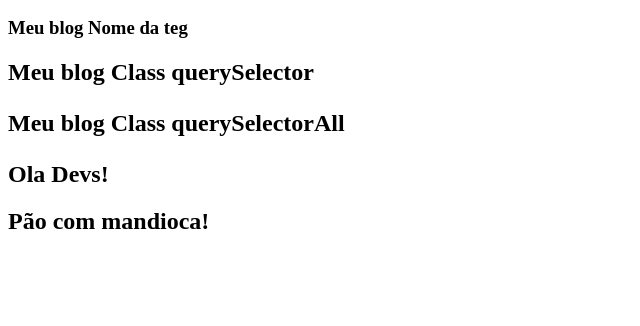
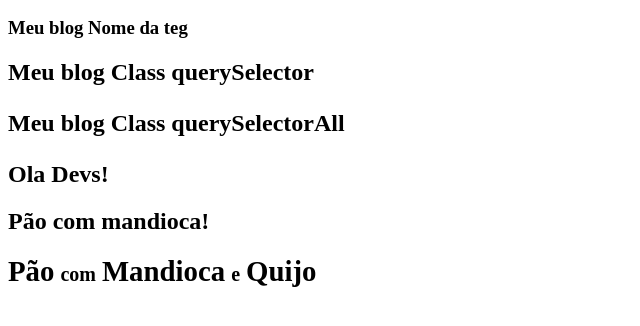
Before and after one commit to leonardo934/Pilotando-com-a-DOM, a plain HTML site: page Selecionando elementos/index.html in a window 1280 px wide. Shown: the part 110-436 px from the top of the page, without its empty margins (0-640 px from the left). Drawn offline with Linux system fonts and the light colour scheme.

Commit message:
innerHTML

```diff
--- a/Selecionando elementos/index.html
+++ b/Selecionando elementos/index.html
@@ -28,7 +28,7 @@
 
 <h2 class="five">Ola Devs!</h2>
 
-
+<h2 class="six">Ola Devs!</h2>
 
 
 
--- a/Selecionando elementos/index.js
+++ b/Selecionando elementos/index.js
@@ -1,15 +1,21 @@
 const elementUm = document.getElementById('blog-title')
 
 console.log(elementUm)
+
+
 
 
 const elementDois = document.getElementsByClassName('one')
 
 console.log(elementDois)
 
+
+
 const elementtres = document.getElementsByTagName('h3')
 
 console.log(elementtres)
+
+
 
 
 const elementquatro = document.querySelector('.two')
@@ -18,15 +24,28 @@ console.log(elementquatro)
 
 
 
+
+
 const elementcinco = document.querySelectorAll('.three')
 
 
 elementcinco.forEach(el => console.log(el))
 
+
+
 const elementseis = document.querySelector('.four')
 
 console.log(elementseis.textContent)
 
+
+
 const elementsete = document.querySelector('.five')
 
 elementsete.innerText = "Pão com mandioca!"
+
+
+
+
+const elementoito = document.querySelector('.six')
+
+elementoito.innerHTML = "<big>Pão</big> <small>com</small> <big>Mandioca</big> <small>e</small>  <big>Quijo</big>"
```
